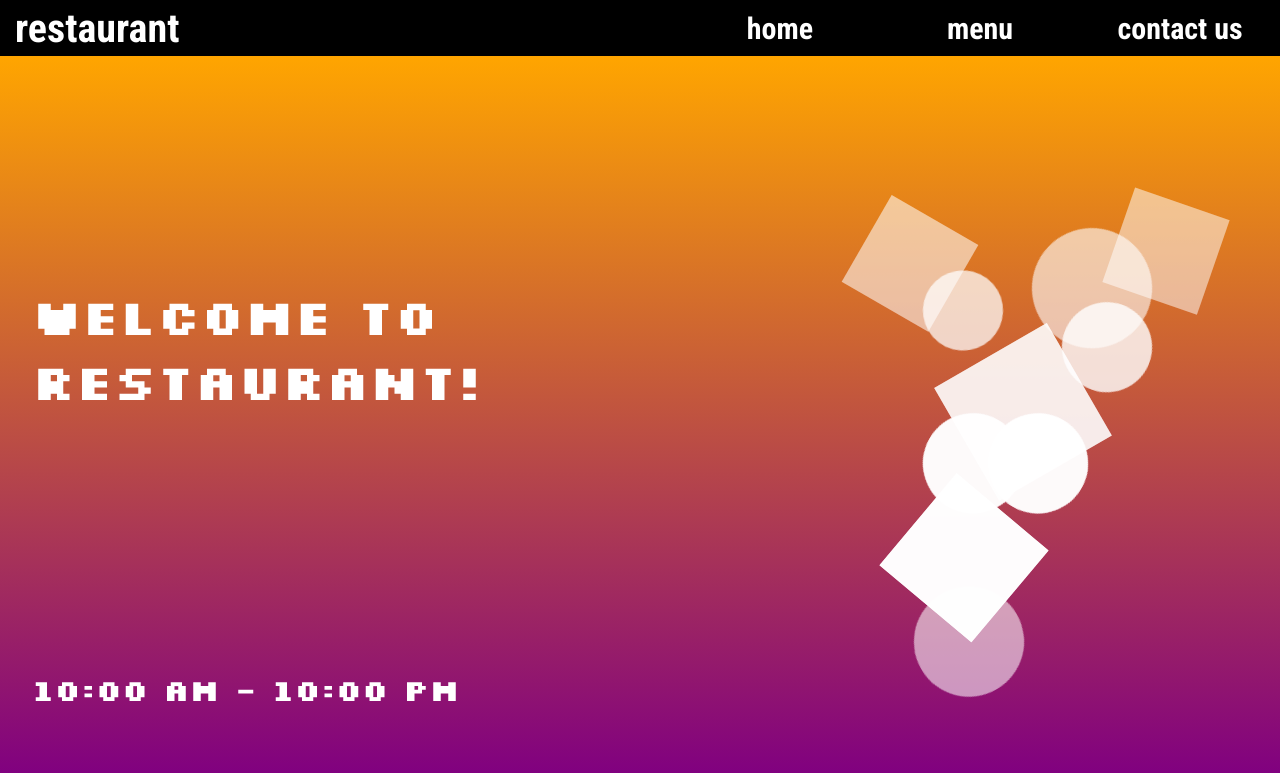
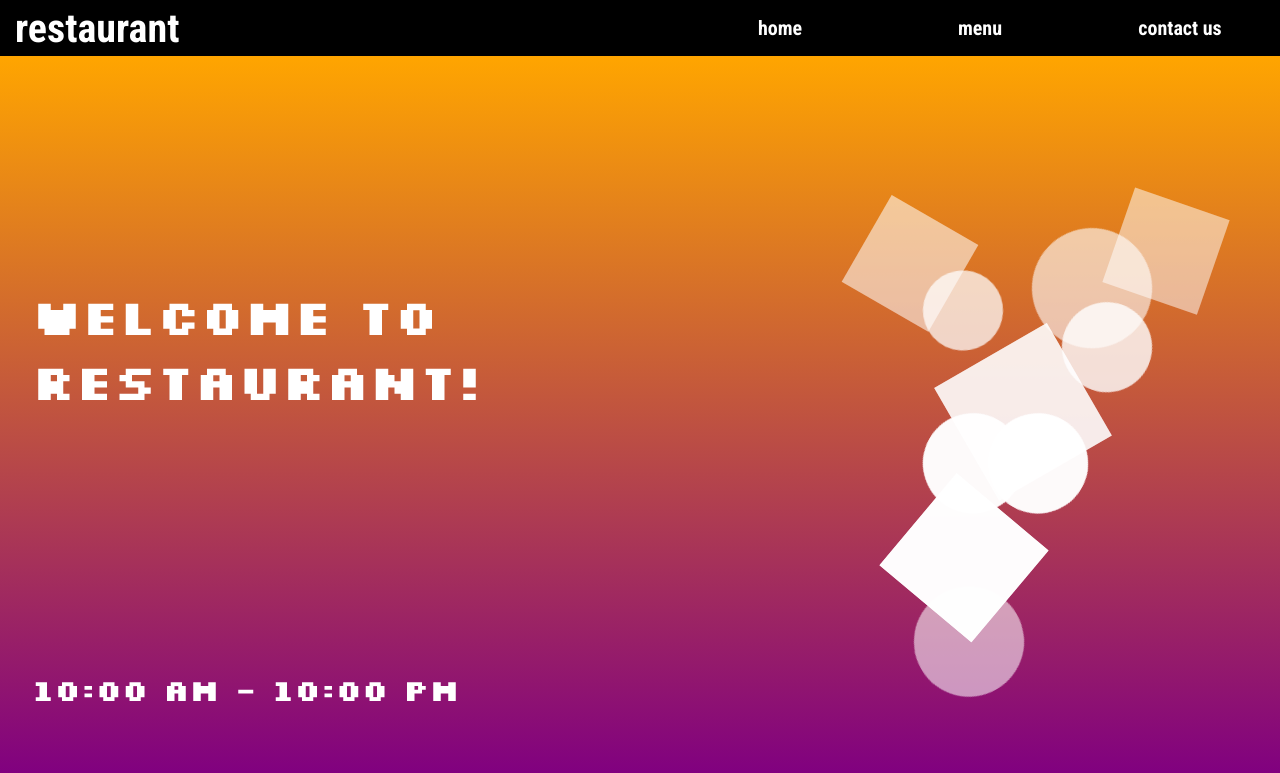
Before and after one commit to nneddk/restaurant, a website built with webpack: page dist/index.html in a window 1280 px wide. Shown: the top 773 px of the page. Built offline with nearby package versions, Linux system fonts and the light colour scheme.

Commit message:
fixed formatting and added various comments

```diff
--- a/src/styles/contact.css
+++ b/src/styles/contact.css
@@ -18,7 +18,6 @@
     font-size: 40px;
     color:white;
 }
-
 .about-us:hover{
     text-shadow: 12px 12px black;
 }
--- a/src/styles/index.css
+++ b/src/styles/index.css
@@ -21,11 +21,10 @@ html, body{
     align-items: center;
     height:100%;
 }
-
 .header-button{
     background-color:black;
     color:white;
-    font-size: 30px;
+    font-size: 20px;
     width:200px;
     height:100%;
     border:none;
--- a/src/styles/menu.css
+++ b/src/styles/menu.css
@@ -6,14 +6,12 @@
     display: grid;
     grid-template-columns: 1fr 10fr 1fr;
 }
-
 .food{
     height:100%;
     display:grid;
     grid-template-rows: 10fr 2fr 2fr;;
 
 }
-
 .food-pic{
     display: block;
     margin-left: auto;
```
Also changed, not shown: src/scripts/menu.js (+4 -4 lines), src/styles/home.css (+0 -8 lines).
